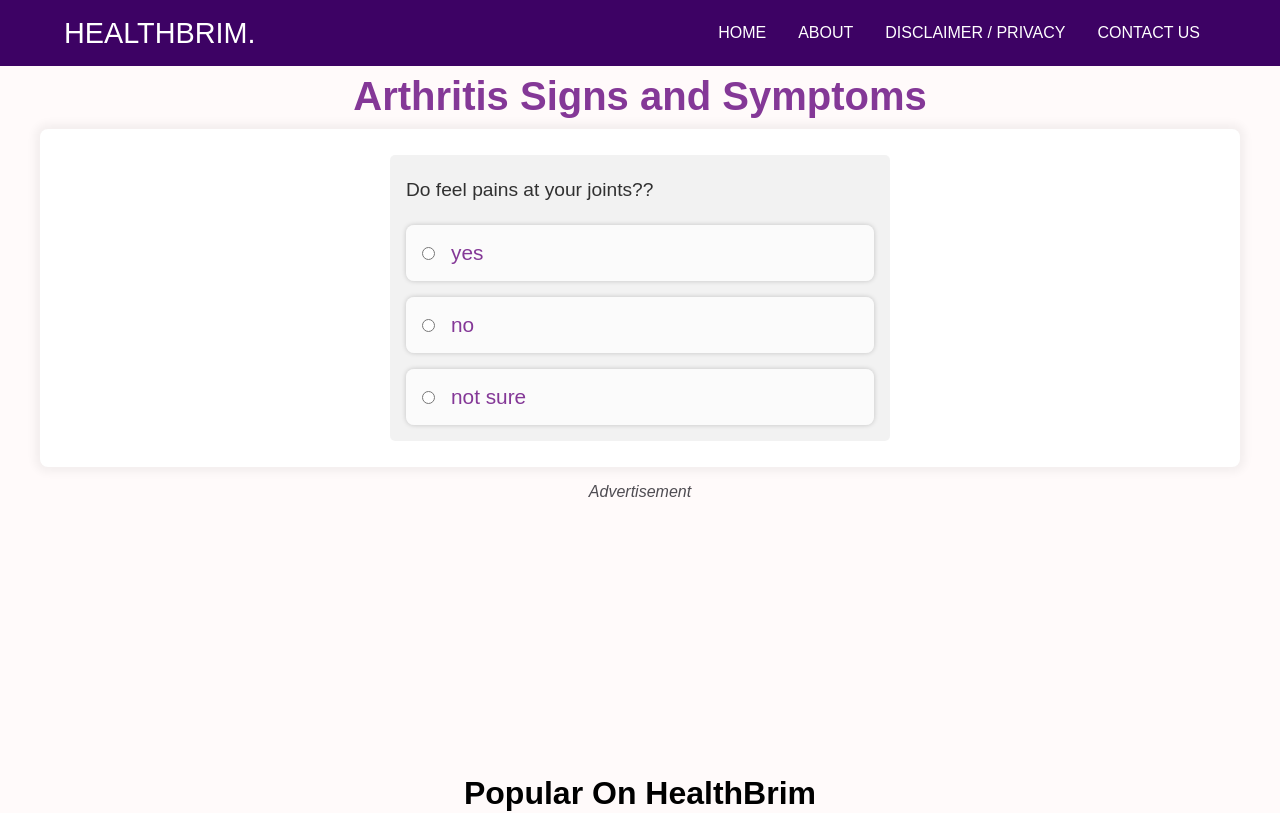
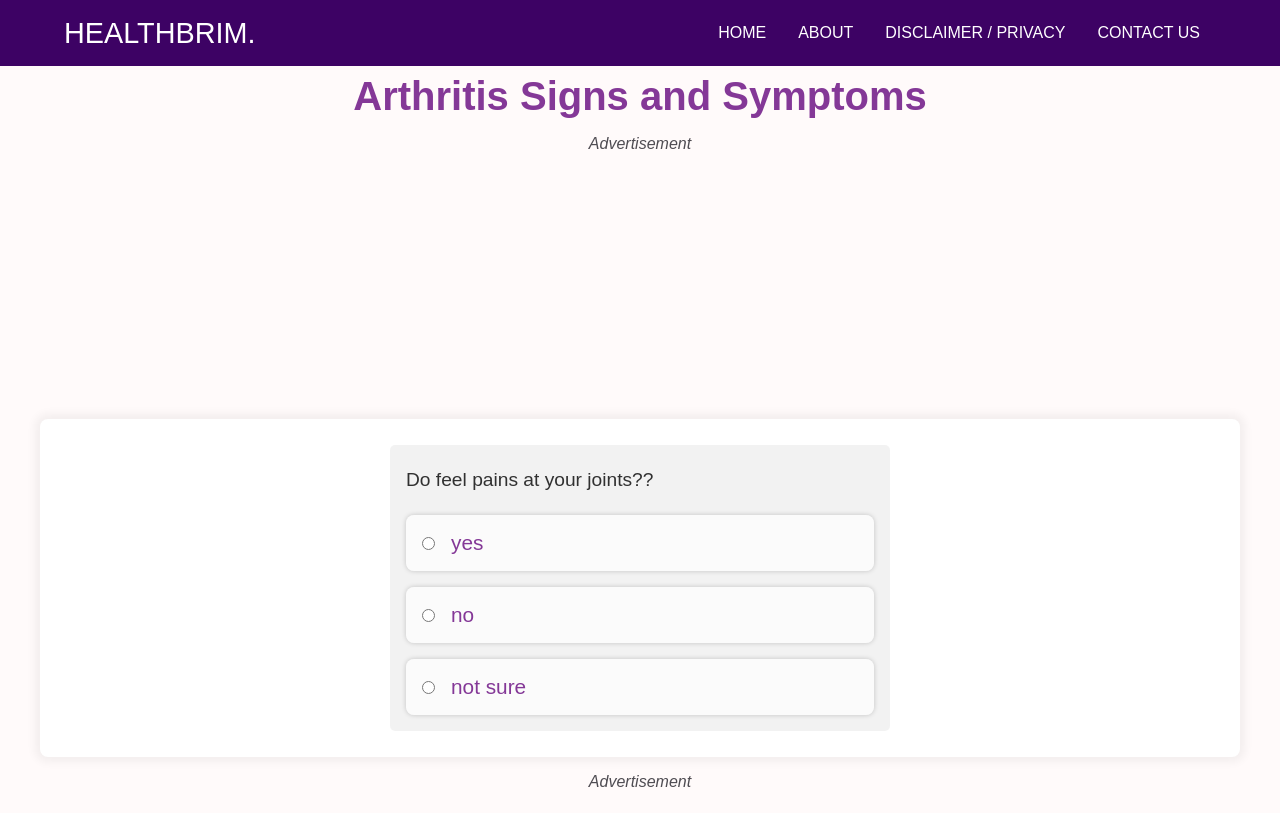
Before and after one commit to frupreneur/healthbrim-next-js, a Next.js app: page /disease/arthritis-signs-and-symptoms in a window 1280 px wide. Shown: the top 813 px of the page. Built offline with nearby package versions, Linux system fonts and the light colour scheme; a web font is replaced by a local one.

Commit message:
added ad unit to disease page

```diff
--- a/pages/disease/[slug]/index.js
+++ b/pages/disease/[slug]/index.js
@@ -9,6 +9,7 @@ export default function DiseaseDetails({ data }) {
     <>
       <Meta title={data.title} description={data.description} url={url} />
       <h1 className="title-container">{data.title}</h1>
+      <Ad />
       <QuestionContainer questions={data.questions} route={data.route} />
       <Ad />
       <RelatedDiseases presentDiseaseSlug={data.route} />
```
